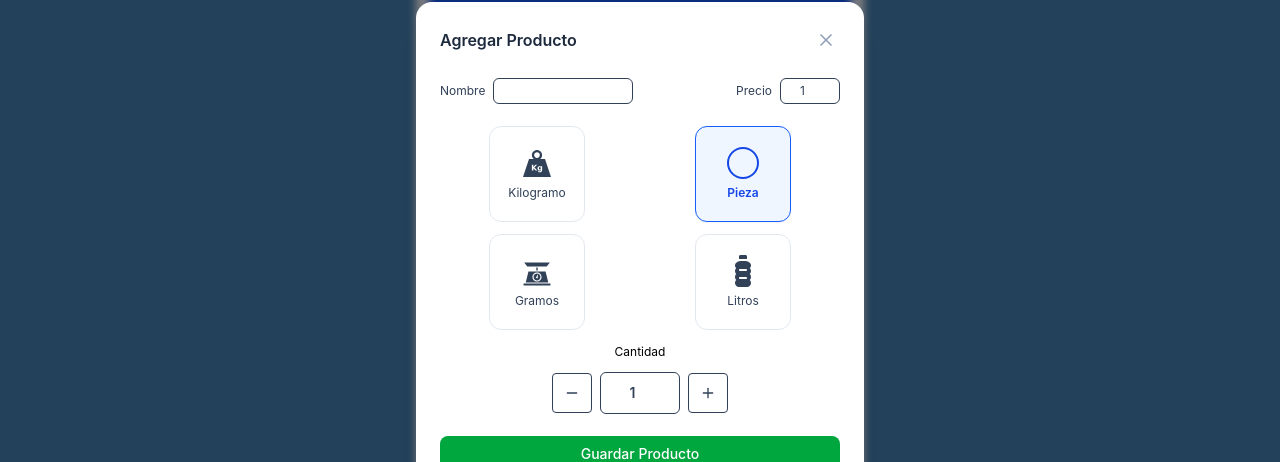
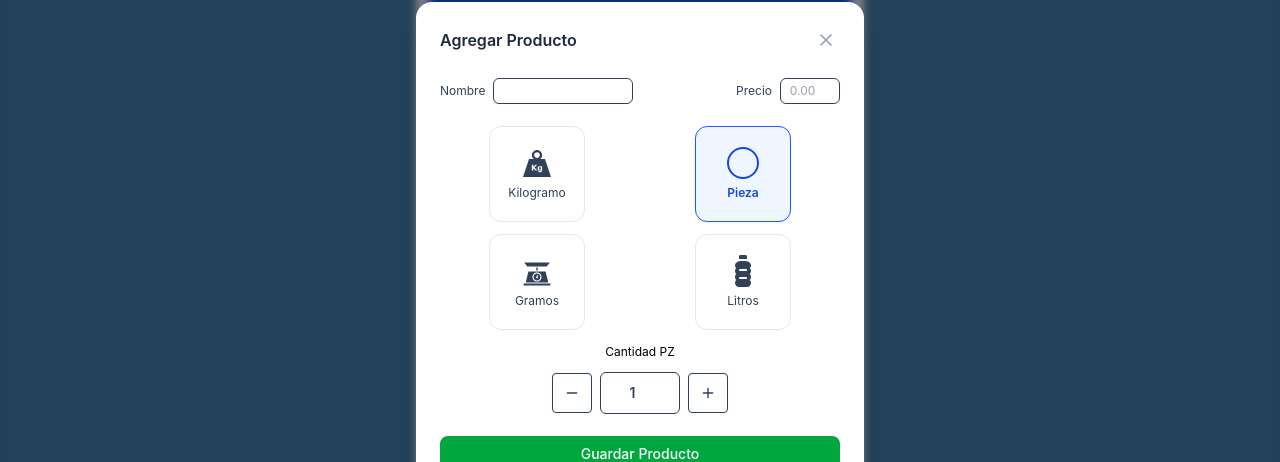
Before and after one commit to gabrielCazz22/superCash, a React (Vite) app: page /Shopping in a window 1280 px wide. Both pictures are taken after a click on the button "Agregar Producto". Shown: the part 151-613 px from the top of the page. Built offline with nearby package versions, Linux system fonts and the light colour scheme.

Commit message:
refactor(AddProductModal): se agrego unas validaciones para que a la hora de poner precio no se quede fijo el 0

```diff
--- a/src/components/modals/AddProductModal.tsx
+++ b/src/components/modals/AddProductModal.tsx
@@ -46,7 +46,7 @@ export default function AddProductModal({
 }: ModalProps) {
 
     const [nombre, setNombre] = useState<string>("");
-    const [precio, setPrecio] = useState<number>(1);
+    const [precio, setPrecio] = useState<number>();
     const [cantidad, setCantidad] = useState<number>(1);
     const [unidad, setUnidad] = useState<UnidadMedida>("pz");
     const [alertConfig, setAlertConfig] = useState<{ isOpen: boolean; message: string }>({
@@ -161,11 +161,13 @@ export default function AddProductModal({
                             <label className="flex items-center gap-2 text-slate-700">
                                 Precio
                                 <input type="number"
-                                    value={precio}
+                                    value={precio ?? ""}
                                     min="0"
-                                    onChange={(e) => setPrecio(Number(e.target.value))}
+                                    step="any"
+                                    onChange={(e) => setPrecio(e.target.value === "" ? undefined : Number(e.target.value))}
                                     required
-                                    className="w-15 py-1 text-center border bg-white rounded-md focus:outline-none" placeholder="0.00" />
+                                    className="w-15 py-1 text-center border bg-white rounded-md focus:outline-none"
+                                    placeholder="0.00" />
                             </label>
                         </div>
 
@@ -221,7 +223,7 @@ export default function AddProductModal({
                         </div>
 
                         <div className="w-full h-auto flex flex-col flex-wrap text-xs text-center justify-between gap-3">
-                            Cantidad
+                            Cantidad {unidad.toUpperCase()}
                             <div className="flex items-center gap-2 text-slate-700 justify-center">
                                 <button type="button" className="w-10 h-10 bg-white flex items-center justify-center
                                  rounded border active:bg-green-600 active:scale-90 transition-all active:text-slate-50 cursor-pointer" onClick={handleRestar}><Minus size={16} /></button>
```
